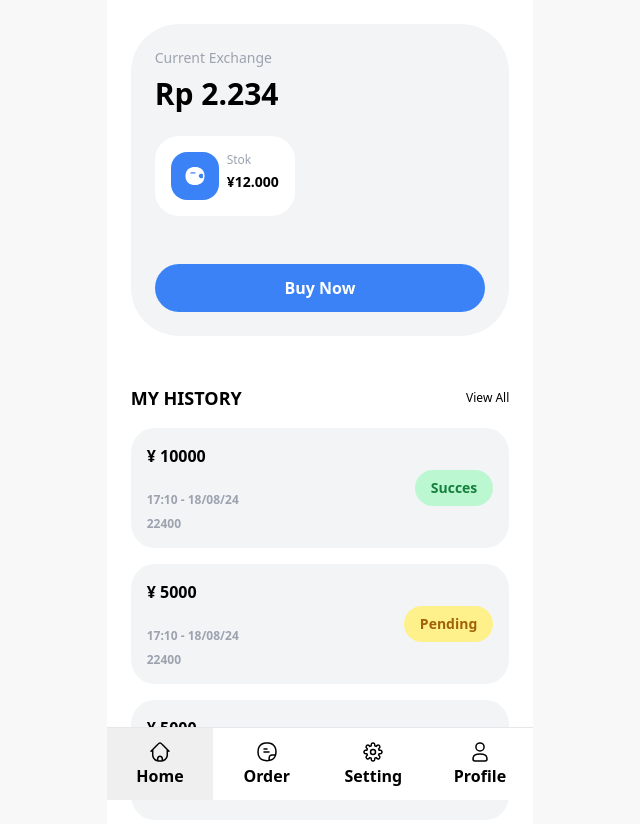
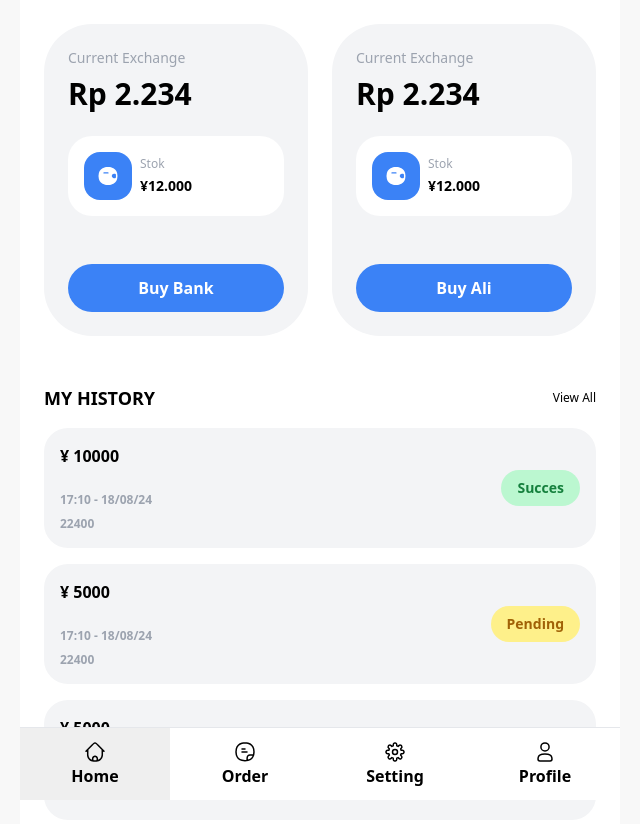
Before and after one commit to crendyyy/Alirankoi, a React (Vite) app: page / in a window 1280 px wide. Shown: the top 824 px of the page, without its empty margins (320-960 px from the left). Built offline with nearby package versions, Linux system fonts and the light colour scheme.

Commit message:
Update Layout

```diff
--- a/src/components/modal/PaymentModal.jsx
+++ b/src/components/modal/PaymentModal.jsx
@@ -1,8 +1,11 @@
 import Title from "antd/es/typography/Title";
 import Modal from "../shared/Modal";
 import { Flex, Input, InputNumber } from "antd";
+import { useState } from "react";
 
 const PaymentModal = ({ onClose }) => {
+  const [paymentType, setPaymentType] = useState("alipay");
+
   const onChange = (value) => {
     console.log("changed", value);
   };
@@ -11,6 +14,7 @@ const PaymentModal = ({ onClose }) => {
       <div className="bg-[#F8F8F8] flex flex-col gap-2 rounded-t-3xl">
         <div className="p-6 bg-white rounded-3xl flex flex-col gap-6">
           <Title level={5}>Payment Information</Title>
+          {paymentType === "bank" ? (
             <Flex vertical gap="middle">
               <Input
                 variant="filled"
@@ -35,6 +39,27 @@ const PaymentModal = ({ onClose }) => {
                 className="w-full h-12 flex items-center px-2"
               />
             </Flex>
+          ) : (
+            <Flex vertical gap="middle">
+              <Input
+                variant="filled"
+                placeholder="Nomor / Email"
+                className="w-full h-12 flex items-center px-2"
+              />
+              <Input
+                variant="filled"
+                placeholder="Nama"
+                className="w-full h-12 flex items-center px-2"
+              />
+              <InputNumber
+                placeholder="Nominal"
+                className="w-full h-12 flex items-center "
+                variant="filled"
+                parser={(value) => value?.replace(/\$\s?|(,*)/g, "")}
+                onChange={onChange}
+              />
+            </Flex>
+          )}
         </div>
         <div className="p-6 bg-white rounded-3xl flex flex-col gap-5">
           <Title level={5}>Purhcase Amount</Title>
@@ -43,9 +68,9 @@ const PaymentModal = ({ onClose }) => {
             variant="filled"
             prefix="¥"
             formatter={(value) =>
-              `${value}`.replace(/\B(?=(\d{3})+(?!\d))/g, ".")
+              value ? `${value}`.replace(/\B(?=(\d{3})+(?!\d))/g, ".") : ""
             }
-            parser={(value) => value?.replace(/\$\s?|(,*)/g, "")}
+            parser={(value) => value.replace(/\.\s?|(\.)/g, "")}
             onChange={onChange}
           />
         </div>
--- a/src/components/shared/BottomBar.jsx
+++ b/src/components/shared/BottomBar.jsx
@@ -6,7 +6,7 @@ import UserIcon from "../icons/UserIcon";
 
 const ButtomBar = () => {
   return (
-    <div className="fixed bottom-0 z-10 flex w-1/3 max-[1080px]:w-full overflow-hidden bg-white border-t border-gray-200 border-solid">
+    <div className="fixed bottom-0 z-10 flex w-[600px] max-[1080px]:w-full overflow-hidden bg-white border-t border-gray-200 border-solid">
       <div className="flex justify-between w-full">
         <Menu icon={HomeIcon} link="/" text="Home" />
         <Menu icon={DiscountIcon} link="/order" text="Order" />
--- a/src/components/shared/Modal.jsx
+++ b/src/components/shared/Modal.jsx
@@ -4,7 +4,7 @@ import { motion } from "framer-motion";
 const Backdrop = (props) => {
   return (
     <div
-      className="fixed top-0 left-1/2 transform -translate-x-1/2 h-screen w-1/3 max-[1080px]:w-full flex justify-center items-center z-[55] bg-black opacity-60"
+      className="fixed top-0 left-1/2 transform -translate-x-1/2 h-screen w-[600px] max-[1080px]:w-full flex justify-center items-center z-[55] bg-black opacity-60"
       onClick={props.onCancel}
     ></div>
   );
@@ -17,7 +17,7 @@ const Overlay = (props) => {
       animate={{ x: "-50%", y: "-50%", opacity: 1 }}
       exit={{ x: "-50%", y: "-55%", opacity: 0 }}
       transition={{ duration: 0.2, type: "spring" }}
-      className="fixed left-2/4 bottom-[-303px] z-[60] max-[1080px]:w-full overflow-hidden m-auto w-1/3"
+      className="fixed left-2/4 bottom-[-303px] z-[60] max-[1080px]:w-full overflow-hidden m-auto w-[600px]"
     >
       {props.children}
     </motion.div>
--- a/src/pages/Home.jsx
+++ b/src/pages/Home.jsx
@@ -36,16 +36,19 @@ const Home = () => {
   return (
     <div className="flex flex-col w-full gap-12">
       {isModalopen && <PaymentModal onClose={closeModal} />}
-      <div className="flex flex-col gap-12 bg-gray-100 p-6 rounded-[48px] ">
-        <div className="flex flex-col gap-6">
-          <div className="flex flex-col gap-2">
-            <span className="text-sm font-medium text-gray-400">
+      <div className="flex gap-6 w-full">
+        <div className="flex w-1/2 flex-col gap-12 bg-gray-100 p-6 max-[460px]:p-3 max-[460px]:gap-3 max-[460px]:rounded-[20px] rounded-[48px] ">
+          <div className="flex w-full flex-col gap-6 max-[460px]:gap-3">
+            <div className="flex flex-col gap-2 max-[460px]:gap-0.5 w-full">
+              <span className="text-sm font-medium text-gray-400 max-[460px]:text-xs">
                 Current Exchange
               </span>
-            <span className="text-3xl font-bold text-black">Rp 2.234</span>
+              <span className="text-3xl max-[460px]:text-2xl font-bold text-black">
+                Rp 2.234
+              </span>
             </div>
-          <div className="flex gap-2 p-4 bg-white rounded-3xl w-fit">
-            <div className="p-3 text-white bg-blue-500 rounded-2xl">
+            <div className="flex w-full max-[460px]:p-3 gap-2 p-4 items-center bg-white rounded-3xl ">
+              <div className="p-3 max-[460px]:p-1 max-[460px]:h-fit text-white bg-blue-500 rounded-2xl max-[460px]:rounded-xl">
                 <WalletIcon />
               </div>
               <div className="flex flex-col gap-1">
@@ -56,10 +59,38 @@ const Home = () => {
           </div>
           <button
             onClick={openModal}
-          className="flex items-center justify-center h-12 text-base font-bold text-white bg-blue-500 rounded-full"
+            className="flex w-full items-center justify-center h-12 text-base font-bold text-white bg-blue-500 rounded-full"
           >
-          Buy Now
+            Buy Bank
           </button>
+        </div>
+        <div className="flex w-1/2 flex-col gap-12 bg-gray-100 p-6 max-[460px]:p-3 max-[460px]:gap-3 max-[460px]:rounded-[20px] rounded-[48px] ">
+          <div className="flex w-full flex-col gap-6 max-[460px]:gap-3">
+            <div className="flex flex-col gap-2 max-[460px]:gap-0.5 w-full">
+              <span className="text-sm font-medium text-gray-400 max-[460px]:text-xs">
+                Current Exchange
+              </span>
+              <span className="text-3xl max-[460px]:text-2xl font-bold text-black">
+                Rp 2.234
+              </span>
+            </div>
+            <div className="flex w-full max-[460px]:p-3 gap-2 p-4 items-center bg-white rounded-3xl ">
+              <div className="p-3 max-[460px]:p-1 max-[460px]:h-fit text-white bg-blue-500 rounded-2xl max-[460px]:rounded-xl">
+                <WalletIcon />
+              </div>
+              <div className="flex flex-col gap-1">
+                <span className="text-xs text-gray-400">Stok</span>
+                <span className="text-sm font-bold text-black">¥12.000</span>
+              </div>
+            </div>
+          </div>
+          <button
+            onClick={openModal}
+            className="flex w-full items-center justify-center h-12 text-base font-bold text-white bg-blue-500 rounded-full"
+          >
+            Buy Ali
+          </button>
+        </div>
       </div>
       <div className="flex flex-col gap-4 w-full">
         <div className="flex justify-between items-center">
--- a/src/pages/Login.jsx
+++ b/src/pages/Login.jsx
@@ -8,7 +8,6 @@ const Login = () => {
   const [password, setPassword] = useState("");
 
   const onFinish = () => {
-
     console.log(email);
     console.log(password);
   };
@@ -31,7 +30,12 @@ const Login = () => {
                 { required: true, message: "Please input your Username!" },
               ]}
             >
-              <Input placeholder="Username" onChange={(e) => setEmail(e.target.value)} value={email}/>
+              <Input
+                placeholder="Username"
+                type="email"
+                onChange={(e) => setEmail(e.target.value)}
+                value={email}
+              />
             </Form.Item>
             <Form.Item
               label="Password"
@@ -39,7 +43,12 @@ const Login = () => {
                 { required: true, message: "Please input your Password!" },
               ]}
             >
-              <Input placeholder="Password" type="password" />
+              <Input
+                placeholder="Password"
+                type="password"
+                value={password}
+                onChange={(e) => setPassword(e.target.value)}
+              />
             </Form.Item>
             <Form.Item>
               <Button
--- a/src/routes/index.jsx
+++ b/src/routes/index.jsx
@@ -1,4 +1,4 @@
-import { Outlet, useLocation } from "react-router-dom";
+import { matchPath, Outlet, useLocation } from "react-router-dom";
 import Home from "../pages/Home";
 import ButtomBar from "../components/shared/BottomBar";
 import Order from "../pages/Order";
@@ -15,16 +15,19 @@ const Layout = () => {
   return (
     <div className="min-h-screen flex flex-col justify-center w-full items-center bg-[#F8F8F8]">
       {path === "/login" || path === "/register" ? (
-        <main className="relative flex flex-col justify-between min-h-screen max-[1080px]:w-full w-1/3 bg-white">
-          <div className="flex flex-col flex-grow p-6 ">
-            <Outlet />
-          </div>
+        <main className="relative flex flex-col justify-between min-h-screen max-[1080px]:w-full w-[600px] bg-white">
+          <Outlet />
         </main>
       ) : (
-        <main className="relative flex flex-col justify-between min-h-screen max-[1080px]:w-full w-1/3 bg-white">
-          <div className="flex flex-col flex-grow p-6 mb-[76px] ">
+        <main className="relative flex flex-col justify-between min-h-screen max-[1080px]:w-full w-[600px] bg-white">
+          {matchPath("/order/:orderId", path) ? (
             <Outlet />
-          </div>
+          ) : (
+            <div className="flex flex-col flex-grow p-6 mb-[76px] ">
+              <Outlet />
+            </div>
+          )}
+
           <ButtomBar />
         </main>
       )}
```
Lines whose indentation alone changed are shown as unchanged.
